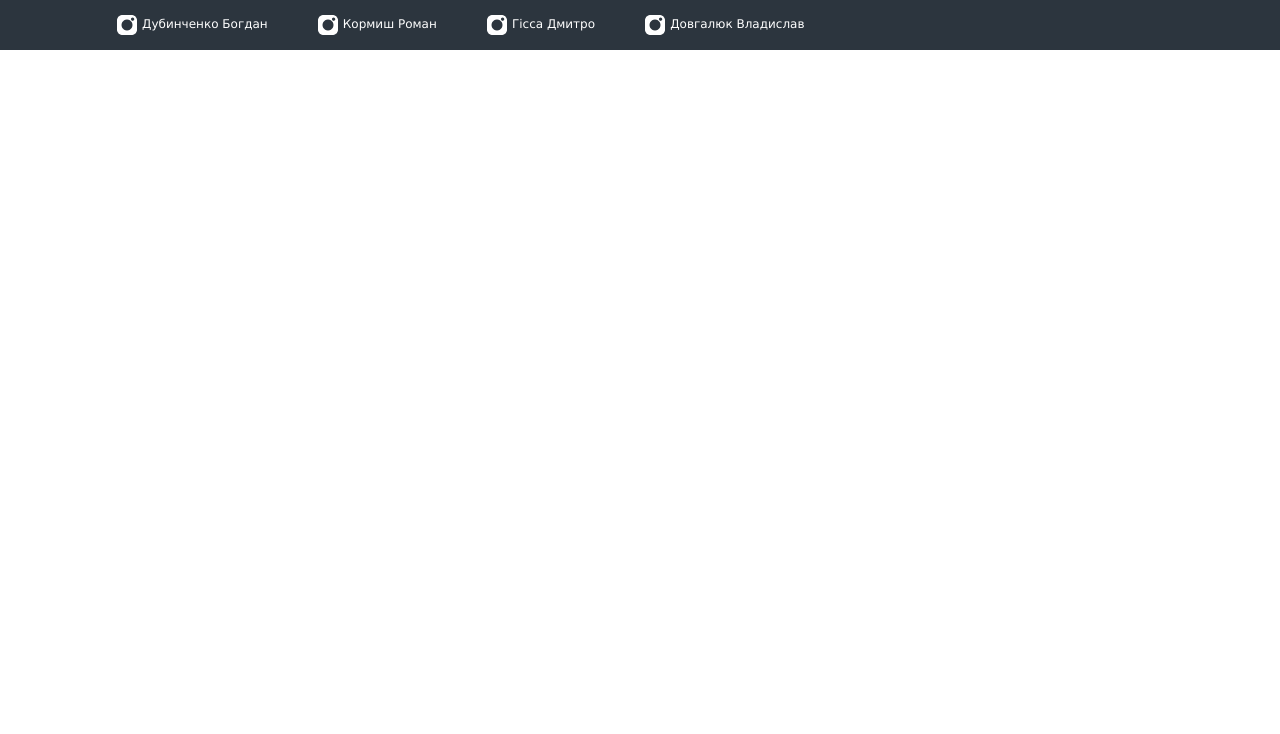
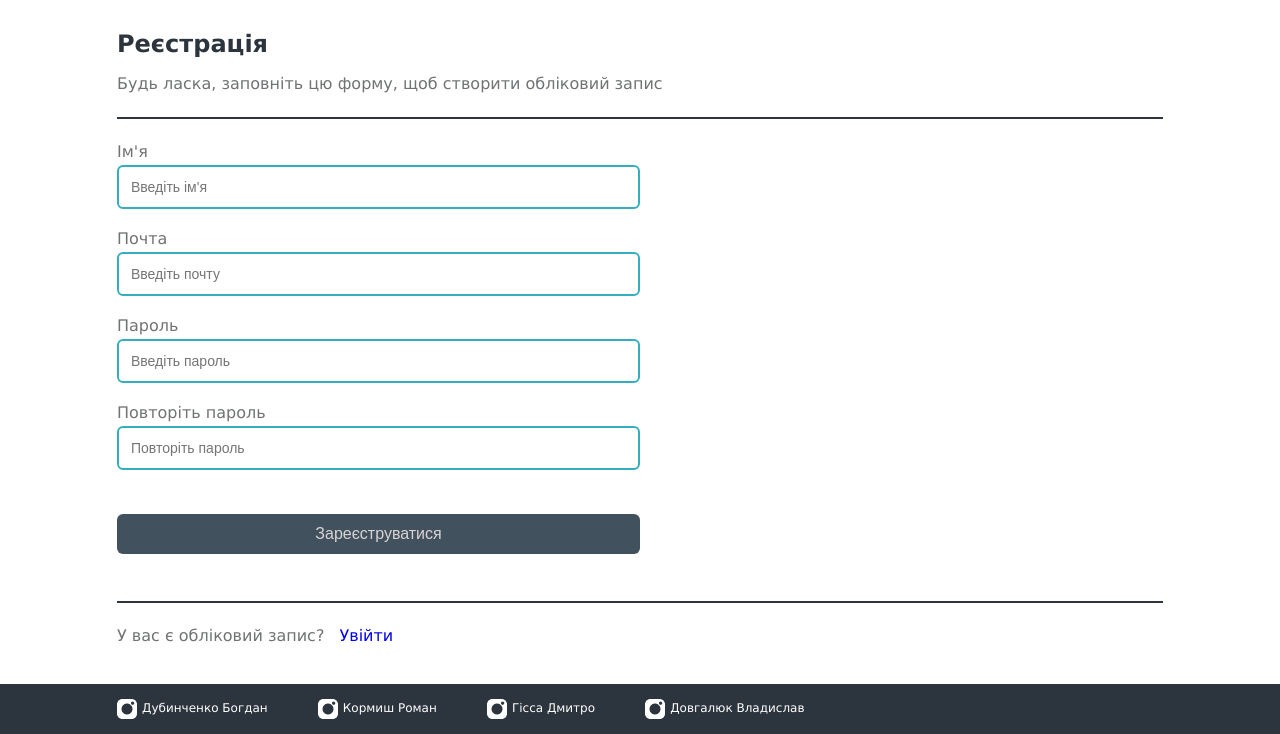
Before and after one commit to Gipssik/Python-Lab11-Team-Dream-Team, a Flask app: page /register in a window 1280 px wide. Shown: the part 100-834 px from the top of the page. Before the commit the page ends 150 px from the top, so only its background shows below. Run offline with Flask 2, Linux system fonts and the light colour scheme.

Commit message:
Added register templates

```diff
--- a/music_site/music_site/forms.py
+++ b/music_site/music_site/forms.py
@@ -6,10 +6,10 @@ from .models import User, Group, Album, Song
 
 
 class RegistrationForm(FlaskForm):
-    username = StringField("Ім\'я: ", validators=[DataRequired(), Length(min=3, max=20)])
-    email = StringField("Почта: ", validators=[DataRequired(), Email()])
-    password = PasswordField("Пароль: ", validators=[DataRequired(), Length(min=4, max=100)])
-    musician = BooleanField("Я музикант: ")
+    username = StringField("Ім\'я", validators=[DataRequired(), Length(min=3, max=20)])
+    email = StringField("Почта", validators=[DataRequired(), Email()])
+    musician = BooleanField("Я музикант")
+    password = PasswordField("Пароль", validators=[DataRequired(), Length(min=4, max=100)])
     confirm_password = PasswordField(
         'Повторіть пароль', validators=[DataRequired(), EqualTo('password')])
     submit = SubmitField('Зареєструватися')
@@ -77,5 +77,6 @@ class EditAlbumForm(FlaskForm):
 class UpdateUserInfoForm(FlaskForm):
     username = StringField("Ім\'я: ", validators=[DataRequired(), Length(min=3, max=20)])
     email = StringField("Почта: ", validators=[DataRequired(), Email()])
+    image = FileField("Картинка: ", validators=[DataRequired()])
     musician = BooleanField("Я музикант: ")
     submit = SubmitField("Змінити")
--- a/music_site/music_site/static/style.css
+++ b/music_site/music_site/static/header_footer.css
@@ -1,15 +1,3 @@
-/*__________________________________________________________________________________*/
-.wrapper{
-    min-height: 100%;
-    overflow: hidden;  /* Обрізає контент без прокрутки */
-    display: flex;
-    flex-direction: column;
-}
-/*__________________________________________________________________________________*/
-._container{
-    max-width: 1046px;
-    margin: 0 auto;  /* Виставляє блок посередині */
-}
 /*____________________ШАПКА_________________________________________________________*/
 .header{
     background-color: #2C353E;
@@ -75,54 +63,6 @@
 .header__buttons{
 
 }
-/*____________________MAIN_________________________________________________________*/
-.main{
-    width: 100%;
-    left: 0;
-    top: 0;
-    background-color: white;
-    flex: 1 1 auto;
-}
-.main__container{
-    display: flex;
-    justify-content: space-between;
-    flex-wrap: wrap;
-}
-.main__group{
-    display: flex;
-    border-radius: 3px;
-    background-color: #707273;
-    height: content-box;
-    width: 49%;
-    margin: 10px 0 10px 0;
-    padding: 5px;
-}
-.main__group:hover{
-    background-color: #208691;
-}
-.group{}
-.group__img{
-    width: 100px;
-    height: 100px;
-    background: white;
-    border-radius: 3px;
-}
-.group__info{
-    width: 400px;
-    background: white;
-    border-radius: 3px;
-    margin: 0 0 0 5px;
-    padding: 7px 7px 7px 15px;
-}
-.group__info > a{
-    line-height: 20px;
-    font-size: 15px;
-}
-.info__name{
-    font-weight: 600;
-}
-.info__users{}
-.info__context{}
 /*____________________FOOTER_________________________________________________________*/
 .footer{
     width: 100%;
--- a/music_site/music_site/static/reset.css
+++ b/music_site/music_site/static/reset.css
@@ -40,3 +40,15 @@ button{
     font-size: 16px;
     color: #707273;
 }
+/*__________________________________________________________________________________*/
+.wrapper{
+    min-height: 100%;
+    overflow: hidden;  /* Обрізає контент без прокрутки */
+    display: flex;
+    flex-direction: column;
+}
+/*__________________________________________________________________________________*/
+._container{
+    max-width: 1046px;
+    margin: 0 auto;  /* Виставляє блок посередині */
+}
--- /dev/null
+++ b/music_site/music_site/static/style_register.css
@@ -0,0 +1,75 @@
+.main{
+    width: 100%;
+    left: 0;
+    top: 0;
+    background-color: white;
+    flex: 1 1 auto;
+}
+hr{
+    border: 1px solid #2C353E;
+    margin: 25px 0 25px 0;
+    width: 100%;
+    background: #2C353E;
+}
+.main__container{
+    display: flex;
+    justify-content: space-between;
+    flex-wrap: wrap;
+}
+.main__registration{
+    padding: 10px 0 0 0;
+    width: 100%;
+}
+.main__name__form{
+    font-size: 24px;
+    font-weight: 600;
+    color: #2C353E;
+    margin-bottom: 20px;
+}
+.main__info__form{
+    font-size: 16px;
+}
+.form__label{
+    margin: 10px 0 10px 0;
+}
+.form__text{
+    border: 2px solid #35AFBF;
+    padding: 12px;
+    margin: 5px 0 22px 0;
+    width: 50%;
+    font-size: 14px;
+    border-radius: 6px;
+}
+.form__checkbox{
+    margin: 0 0 0 20px;
+    width: 15px;
+    height: 15px;
+}
+.form__submit{
+    background: #42515e;
+    padding: 11px 15px;
+    border-radius: 6px;
+    color: #d9d4d4;
+    font-size: 16px;
+    font-weight: 500;
+    margin: 22px 0 22px 0;
+    width: 50%;
+}
+.main__login{
+    margin-left: 10px;
+}
+.main__registration:last-child{
+    margin: 22px 0 40px 0;
+}
+.messages_error{
+    width: 100%;
+    background: rgba(255, 68, 0, 0.48);
+    border-radius: 10px;
+    height: 50px;
+    margin: 0 0 20px 0;
+}
+.error{
+    font-size: 17px;
+    padding: 16px;
+    position: absolute;
+}
--- a/music_site/music_site/templates/base.html
+++ b/music_site/music_site/templates/base.html
@@ -9,15 +9,16 @@
     <title>Головна</title>
     {% endif %}
 
-    <link href="../static/style.css" rel="stylesheet">
+    {% block style %}{% endblock %}
     <link href="../static/reset.css" rel="stylesheet">
+    <link href="../static/header_footer.css" rel="stylesheet">
 </head>
 <body>
     <div class="wrapper">
         <header class="header">
             <div class="header__container _container">
                 <div class="logo__menu">
-                    <a href="" class="header__logo">Muzik</a>
+                    <a href="{{ url_for('home') }}" class="header__logo">Muzik</a>
                     <div class="header__menu menu">
                         <ul class="menu__list">
 {#                            {% if current_user.is_authenticated  %}#}
--- a/music_site/music_site/templates/register.html
+++ b/music_site/music_site/templates/register.html
@@ -1 +1,81 @@
 {% extends 'base.html' %}
+
+{% block style %}
+<link href="../static/style_register.css" rel="stylesheet">
+{% endblock %}
+
+{% block main %}
+<main class="main">
+    <div class="main__container _container">
+        <div class="main__registration">
+{#            {% with messages = get_flashed_messages(with_categorise=true)  %}#}
+{#                {% if messages %}#}
+{#                    {% for message in messages %}#}
+{#                        <div class="main__messages">#}
+{#                            {{ messages }}#}
+{#                        </div>#}
+{#                    {% endfor %}#}
+{#            {% endwith %}#}
+            {% if form.username.errors %}
+                <div class="messages_error">
+                    {% for error in form.username.errors %}
+                        <a class="error">{{ error }}</a>
+                    {% endfor %}
+                </div>
+            {% endif %}
+            {% if form.email.errors %}
+                <div class="messages_error">
+                    {% for error in form.email.errors %}
+                        <a class="error">{{ error }}</a>
+                    {% endfor %}
+                </div>
+            {% endif %}
+            {% if form.password.errors %}
+                <div class="messages_error">
+                    {% for error in form.password.errors %}
+                        <a class="error">{{ error }}</a>
+                    {% endfor %}
+                </div>
+            {% endif %}
+            {% if form.confirm_password.errors %}
+                <div class="messages_error">
+                    {% for error in form.confirm_password.errors %}
+                        <a class="error">{{ error }}</a>
+                    {% endfor %}
+                </div>
+            {% endif %}
+            <h1 class="main__name__form">Реєстрація</h1>
+            <a class="main__info__form">Будь ласка, заповніть цю форму, щоб створити обліковий запис</a>
+            <hr>
+            <form method="post" action="">
+                {{ form.hidden_tag() }}
+                <div>
+                    {{ form.username.label(class="form__label") }}<br>
+                    {{ form.username(class="form__text", placeholder="Введіть ім'я") }}
+                </div>
+                <div>
+                    {{ form.email.label(class="form__label") }}<br>
+                    {{ form.email(class="form__text", placeholder="Введіть почту")}}
+                </div>
+                <div>
+                    {{ form.password.label(class="form__label") }}<br>
+                    {{ form.password(class="form__text", placeholder="Введіть пароль") }}
+                </div>
+                <div>
+                    {{ form.confirm_password.label(class="form__label") }}<br>
+                    {{ form.confirm_password(class="form__text", placeholder="Повторіть пароль") }}
+                </div>
+{#                <div>#}
+{#                    {{ form.musician.label(class="form__label") }}#}
+{#                    {{ form.musician(class="form__checkbox") }}#}
+{#                </div>#}
+                <div>
+                    {{ form.submit(class="form__submit") }}
+                </div>
+            </form>
+            <hr>
+            <a>У вас є обліковий запис?  </a><a class="main__login" href="{{ url_for('login') }}">Увійти</a>
+        </div>
+    </div>
+</main>
+{% endblock %}
```
Also changed, not shown: music_site/music_site/static/style_home.css (added, +48 -0 lines), music_site/music_site/templates/home.html (+6 -5 lines).
